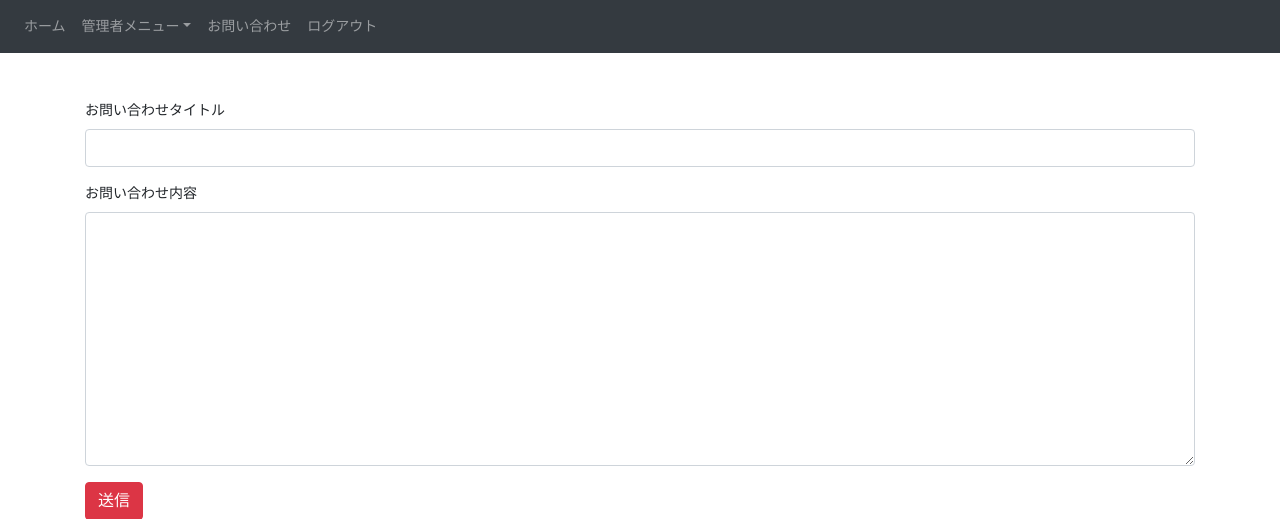
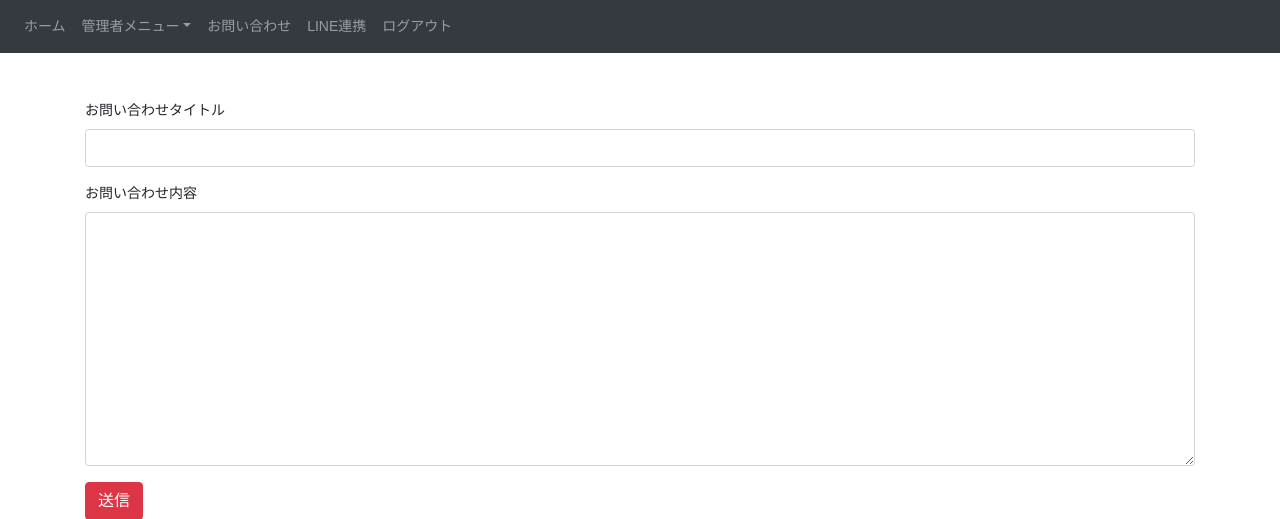
Before and after one commit to taku-y-9308/ShiftManagementApp_old, a Django app: page /contact/ in a window 1280 px wide. Shown: the top 519 px of the page. Run offline with Django 3.2, Linux system fonts and the light colour scheme; the visitor is signed in with stand-in values (Sample User, id 1); some libraries are stand-ins or nearby versions.

Commit message:
ライン連携のボタンを追加

```diff
--- a/templates/ShiftManagementApp/base.html
+++ b/templates/ShiftManagementApp/base.html
@@ -49,6 +49,9 @@
                 <li class="nav-item">
                   <a class="nav-link" href="{%url 'ShiftManagementApp:contact'%}">お問い合わせ</a>
                </li>
+               <li class="nav-item">
+                <a class="nav-link" href="{%url 'ShiftManagementApp:line'%}">LINE連携</a>
+              </li>
                 <li class="nav-item">
                     <a class="nav-link" href="{%url 'ShiftManagementApp:Logout' %}">ログアウト</a>
                 </li>
```
